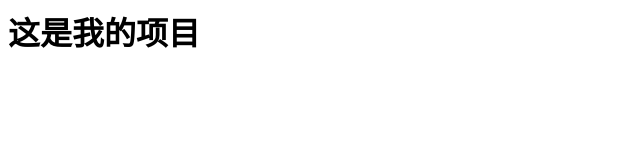
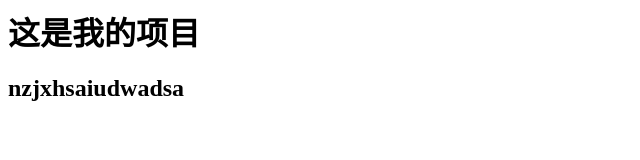
Before and after one commit to AnAn329/textDome, a plain HTML site: page index.html in a window 1280 px wide. Shown: the whole page, without its empty margins (0-640 px from the left). Drawn offline with Linux system fonts and the light colour scheme.

Commit message:
这是我的第二个

```diff
--- a/index.html
+++ b/index.html
@@ -1 +1,2 @@
 <h1>这是我的项目</h1>
+<h2>nzjxhsaiudwadsa</h2>
```
Also changed, not shown: 1 other file.
